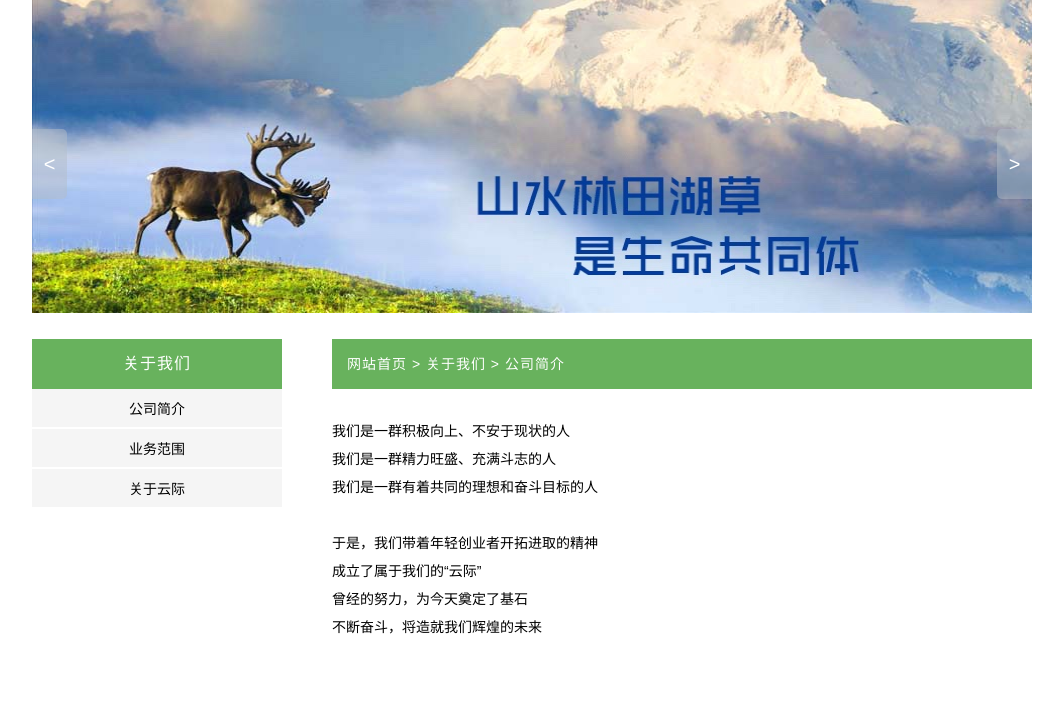
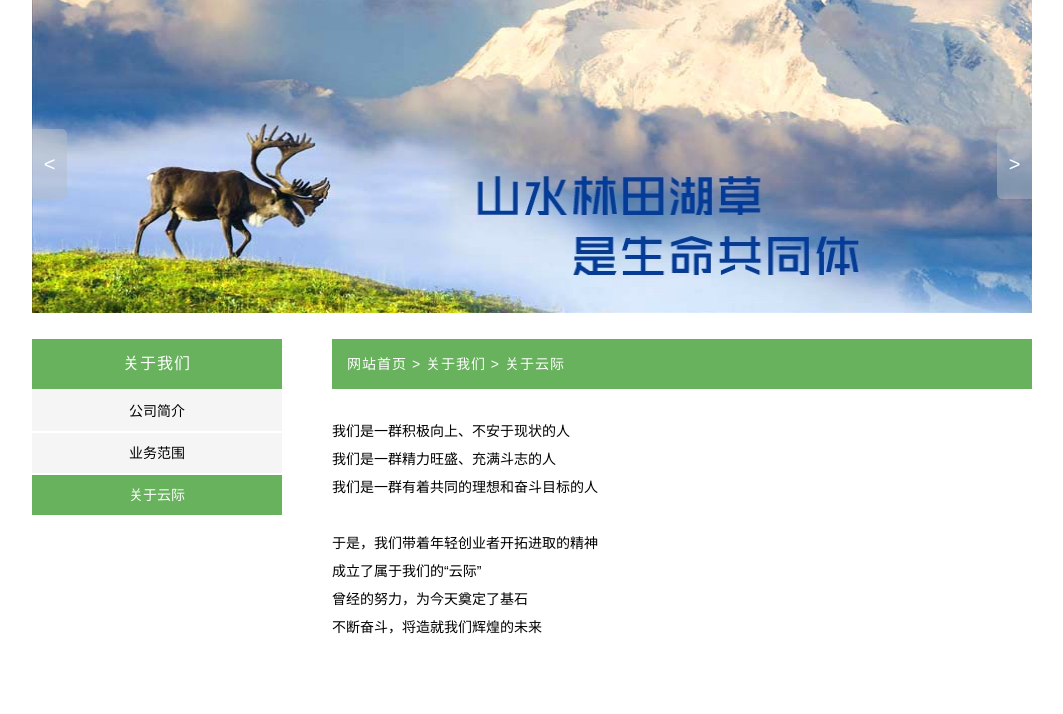
Before and after one commit to Katharinecui/yunjiweb, a Django app: page /aboutyunji in a window 1280 px wide. Shown: the part 179-893 px from the top of the page, without its empty margins (108-1171 px from the left). Run offline with Django 3.2, Linux system fonts and the light colour scheme.

Commit message:
公司简介的左导航栏的点击悬挂xyd

```diff
--- a/templates/web/aboutrange.html
+++ b/templates/web/aboutrange.html
@@ -10,7 +10,7 @@
 		<div class="oleft-title">关于我们</div>
 		<ul class="oleft-nav-item" style="position:relative; margin:0px;padding:0px;">
 			<li><a href="{% url 'web:aboutus' %}">公司简介</a></li>
-			<li><a href="{% url 'web:aboutrange' %}">业务范围</a></li>
+			<li><a id="adivInit" href="{% url 'web:aboutrange' %}">业务范围</a></li>
 			<li><a href="{% url 'web:aboutyunji' %}">关于云际</a></li>
 		</ul>
 	</div>
--- a/templates/web/aboutus.html
+++ b/templates/web/aboutus.html
@@ -9,7 +9,7 @@
 	<div class="oleft-width">
 		<div class="oleft-title">关于我们</div>
 		<ul class="oleft-nav-item" style="position:relative; margin:0px;padding:0px;">
-			<li><a href="{% url 'web:aboutus' %}">公司简介</a></li>
+			<li><a id='adivInit' href="{% url 'web:aboutus' %}">公司简介</a></li>
 			<li><a href="{% url 'web:aboutrange' %}">业务范围</a></li>
 			<li><a href="{% url 'web:aboutyunji' %}">关于云际</a></li>
 		</ul>
--- a/templates/web/aboutyunji.html
+++ b/templates/web/aboutyunji.html
@@ -11,14 +11,14 @@
         <ul class="oleft-nav-item" style="position:relative; margin:0px;padding:0px;">
             <li><a href="{% url 'web:aboutus' %}">公司简介</a></li>
             <li><a href="{% url 'web:aboutrange' %}">业务范围</a></li>
-            <li><a href="{% url 'web:aboutyunji' %}">关于云际</a></li>
+            <li><a id='adivInit' href="{% url 'web:aboutyunji' %}">关于云际</a></li>
         </ul>
     </div>
 </div>
 
 <!---右边内容部分-->
 <div class="oright-width">
-    <div class="oright-title">网站首页&nbsp;&gt;&nbsp;关于我们&nbsp;&gt;&nbsp;公司简介</div>
+    <div class="oright-title">网站首页&nbsp;&gt;&nbsp;关于我们&nbsp;&gt;&nbsp;关于云际</div>
     <div class="oright-content">
         <p class="ocontent-aboutyunji">
             <br/>
--- a/web/static/web/css/other_content.css
+++ b/web/static/web/css/other_content.css
@@ -7,14 +7,15 @@
 
 /*导航标题*/
 .oleft-title{font-size: 16px; text-align: center; height:50px; line-height: 50px; color:white;
-			letter-spacing: 1px;background-color: #68B25D;}
+			letter-spacing: 1px;background-color: #68B25D;margin-bottom: 1.5px;}
 
 /*导航条目*/
-.oleft-nav-item li{height:40px;list-style-type:none;background:url(../images/line2.png) bottom repeat-x;}
+.oleft-nav-item li{height:40px;list-style-type:none;background:url(../images/line2.png) bottom repeat-x;padding-bottom: 2px;}
 .oleft-nav-item li>a{display: block;line-height: 40px;color: black;
 	width: 250px;text-align: center;transition: background-color 0.1s ease-in-out;text-decoration: none;}
 .oleft-nav-item li>a:hover,
 .oleft-nav-item li.current>a{background-color: #68B25D;color:white;}
+#adivInit{background-color: #68B25D;color:white;}
 
 /* 右边 */
 .oright-width{width:700px; float: right;}
```
